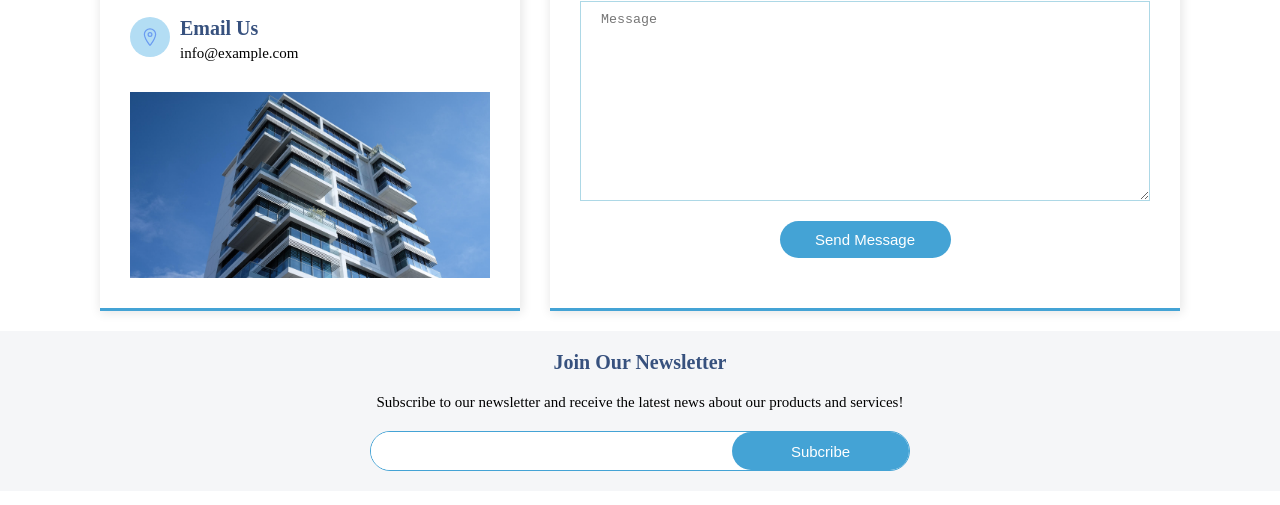
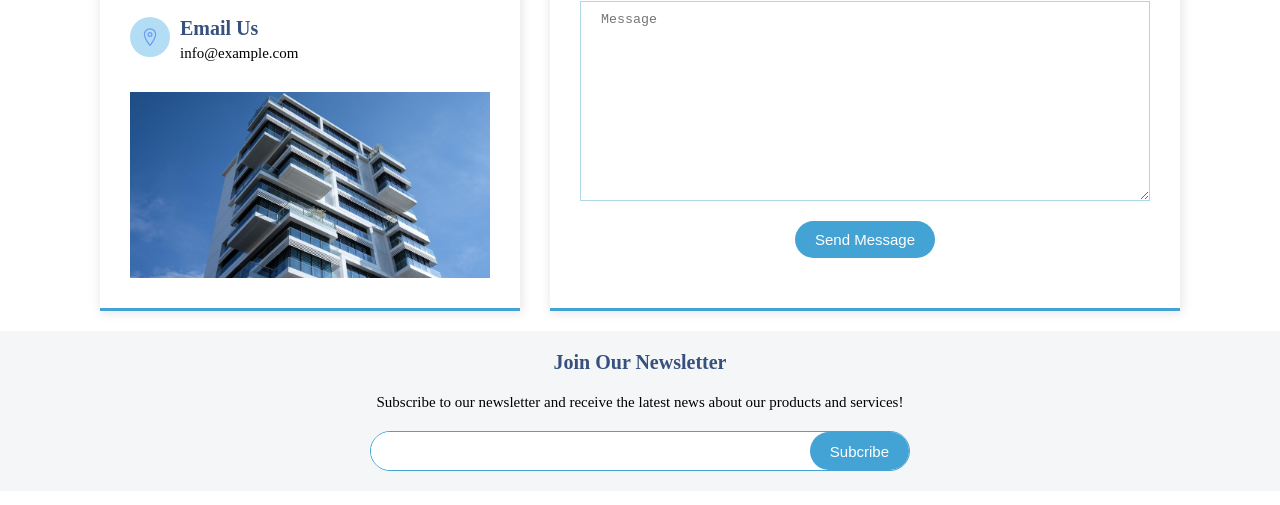
Before and after one commit to Jayb-oy17/Arsha, a plain HTML site: page index.html in a window 1280 px wide. Shown: the part 6909-7414 px from the top of the page. Drawn offline with nearby package versions, Linux system fonts and the light colour scheme.

Commit message:
style update

```diff
--- a/style.css
+++ b/style.css
@@ -702,6 +702,7 @@
     padding: 1rem 2rem;
     margin-bottom: 3rem;
     border: 1px solid lightblue;
+    outline: none;
 }
 
 .contact-info-text{
@@ -709,10 +710,10 @@
     width: 100%;
     height: 20rem;
     border: 1px solid lightblue;
+    outline: none;
 }
 
 .contact-btn{
-    width: 30%;
     margin: auto;
     padding: 1rem 2rem;
     border-radius: 2rem;
@@ -720,6 +721,7 @@
     border: none;
     background-color: #44A3D5;
     color: white;
+    outline: none;
 }
 
 /* NEWS */
@@ -757,10 +759,11 @@
     padding: 1rem 1rem;
     border-radius: 3rem;
     border: none;
+    outline: none;
 }
 
 .news-btn{
-    width: 50%;
+    padding: 1rem 2rem;
     border-radius: 3rem;
     background-color: #44A3D5;
     border: transparent;
```
